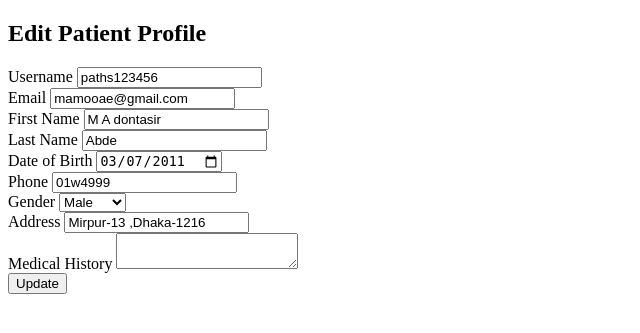
After one commit to moontasirabtahee/CSE_470_Telemedicine_Website, a Flask app: a page that uses templates/edit_patient.html in a window 1280 px wide. The commit adds this page. Shown: the top 333 px of the page, without its empty margins (0-640 px from the left). Run offline with Flask 3, Linux system fonts and the light colour scheme; a user stored in the database is signed in.

Commit message:
patient profile can be edited

```diff
--- /dev/null
+++ b/forms/patientF.py
@@ -0,0 +1,15 @@
+from flask_wtf import FlaskForm
+from wtforms import StringField, SubmitField, DateField, SelectField, TextAreaField
+from wtforms.validators import DataRequired, Email, Length
+
+class EditPatientForm(FlaskForm):
+    username = StringField('Username', validators=[DataRequired(), Length(min=2, max=20)])
+    email = StringField('Email', validators=[DataRequired(), Email()])
+    first_name = StringField('First Name', validators=[DataRequired()])
+    last_name = StringField('Last Name', validators=[DataRequired()])
+    date_of_birth = DateField('Date of Birth', format='%Y-%m-%d', validators=[DataRequired()])
+    phone = StringField('Phone', validators=[DataRequired()])
+    gender = SelectField('Gender', choices=[('Male', 'Male'), ('Female', 'Female'), ('Other', 'Other')], validators=[DataRequired()])
+    address = StringField('Address', validators=[DataRequired()])
+    medical_history = TextAreaField('Medical History')
+    submit = SubmitField('Update')
--- /dev/null
+++ b/templates/edit_patient.html
@@ -0,0 +1,38 @@
+{% extends "base.html" %}
+
+{% block content %}
+<div class="container">
+    <h2>Edit Patient Profile</h2>
+    <form method="POST" action="{{ url_for('patient.update_patient', username=user.username) }}">
+        {{ form.hidden_tag() }}
+        <div class="form-group">
+            {{ form.username.label }} {{ form.username(class="form-control", value=user.username) }}
+        </div>
+        <div class="form-group">
+            {{ form.email.label }} {{ form.email(class="form-control", value=user.email) }}
+        </div>
+        <div class="form-group">
+            {{ form.first_name.label }} {{ form.first_name(class="form-control", value=profile.first_name) }}
+        </div>
+        <div class="form-group">
+            {{ form.last_name.label }} {{ form.last_name(class="form-control", value=profile.last_name) }}
+        </div>
+        <div class="form-group">
+            {{ form.date_of_birth.label }} {{ form.date_of_birth(class="form-control", value=profile.date_of_birth) }}
+        </div>
+        <div class="form-group">
+            {{ form.phone.label }} {{ form.phone(class="form-control", value=user.phone) }}
+        </div>
+        <div class="form-group">
+            {{ form.gender.label }} {{ form.gender(class="form-control", value=profile.gender) }}
+        </div>
+        <div class="form-group">
+            {{ form.address.label }} {{ form.address(class="form-control", value=profile.address) }}
+        </div>
+        <div class="form-group">
+            {{ form.medical_history.label }} {{ form.medical_history(class="form-control", value=patient.medical_history) }}
+        </div>
+        {{ form.submit(class="btn btn-primary") }}
+    </form>
+</div>
+{% endblock %}
--- a/templates/patient.html
+++ b/templates/patient.html
@@ -37,4 +37,9 @@
 {#    <p><a href="{{ }}">Click here to view your prescriptions</a></p>#}
 
 
+{#     link to edit profile#}
+    <h2>Edit Profile</h2>
+    <p><a href="{{ url_for('patient.update_patient',username = user.username) }}">Click here to edit your profile</a></p>
+
+
 {% endblock %}
--- a/views/patient.py
+++ b/views/patient.py
@@ -15,4 +15,47 @@ patient_bp = Blueprint('patient', __name__)
 def patient(username):
     #get all the doctors from the database with joining with the profile table
     doctors = Doctor.query.join(Profile).all()
-    return render_template('patient.html', doctors=doctors)
+    user = User.query.filter_by(username=username).first()
+    return render_template('patient.html', doctors=doctors, user=user)
+
+from forms import patientF
+from datetime import datetime
+@patient_bp.route('/patient/edit/<username>', methods=['GET', 'POST'])
+@login_required
+def update_patient(username=None):
+    # Get the user, profile, and patient details using the current user's ID
+    userx = User.query.filter_by(id=current_user.id).first()
+    profilex = Profile.query.filter_by(user_id=current_user.id).first()
+    patientx = Patient.query.filter_by(profile_id=profilex.id).first()
+
+    if userx is None or profilex is None or patientx is None:
+        # Handle the case where no user, profile, or patient is found
+        return "No user, profile, or patient found", 404
+
+    if request.method == 'POST':
+        # Update user
+        username = request.form.get('username')
+        email = request.form.get('email')
+        phone = request.form.get('phone')
+        from controllers import user
+        user.update_user(id=userx.id, username=username, email=email, phone=phone)
+
+        # Update profile
+        first_name = request.form.get('first_name')
+        last_name = request.form.get('last_name')
+        date_of_birth = datetime.strptime(request.form.get('date_of_birth'), '%Y-%m-%d')
+        gender = request.form.get('gender')
+        address = request.form.get('address')
+        from controllers import profile
+        profile.update_profile(id=profilex.id,user=userx.id , first_name=first_name, last_name=last_name,
+                               date_of_birth=date_of_birth,gender=gender, address=address)
+
+        # Update patient
+        medical_history = request.form.get('medical_history')
+        from controllers import patient
+        patient.update_patient(id=patientx.id, medical_history=medical_history)
+
+        return redirect(url_for('patient.patient_page', username=userx.username))
+
+    form = patientF.EditPatientForm(obj=userx)  # Populate the form with the current details
+    return render_template('edit_patient.html', form=form, patient=patientx,user = userx, profile = profilex)
```
